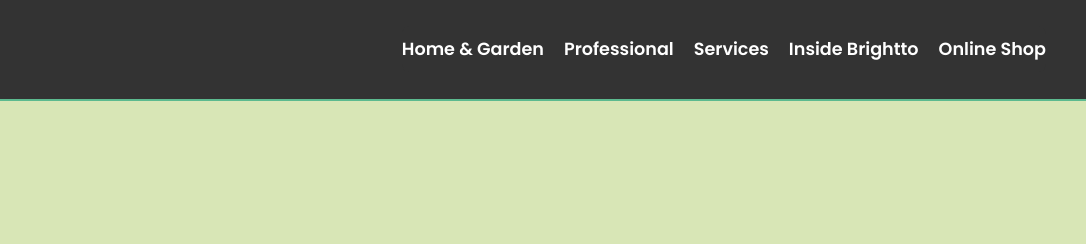
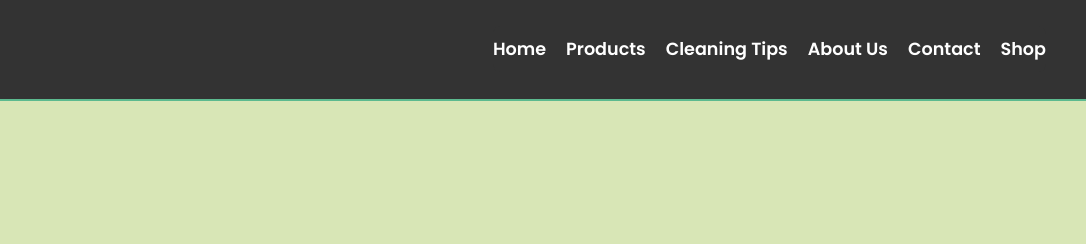
Before and after one commit to gurnamsingh11/brightto, a plain HTML site: page index.html in a window 1280 px wide. Shown: the top 244 px of the page, 194-1280 px from the left. Drawn offline with Linux system fonts and the light colour scheme.

Commit message:
Update nav index.html

```diff
--- a/index.html
+++ b/index.html
@@ -14,14 +14,15 @@
             <img src="top_logo.png" alt="Brightto Logo">
         </div>
         <nav>
-            <ul>
-                <li><a href="#">Home & Garden</a></li>
-                <li><a href="#">Professional</a></li>
-                <li><a href="#">Services</a></li>
-                <li><a href="#">Inside Brightto</a></li>
-                <li><a href="#">Online Shop</a></li>
-            </ul>
-        </nav>
+    <ul>
+        <li><a href="#">Home</a></li>
+        <li><a href="#products">Products</a></li>
+        <li><a href="#">Cleaning Tips</a></li>
+        <li><a href="#">About Us</a></li>
+        <li><a href="#">Contact</a></li>
+        <li><a href="#">Shop</a></li>
+    </ul>
+</nav>
     </header>
 
     <section class="hero">
```
